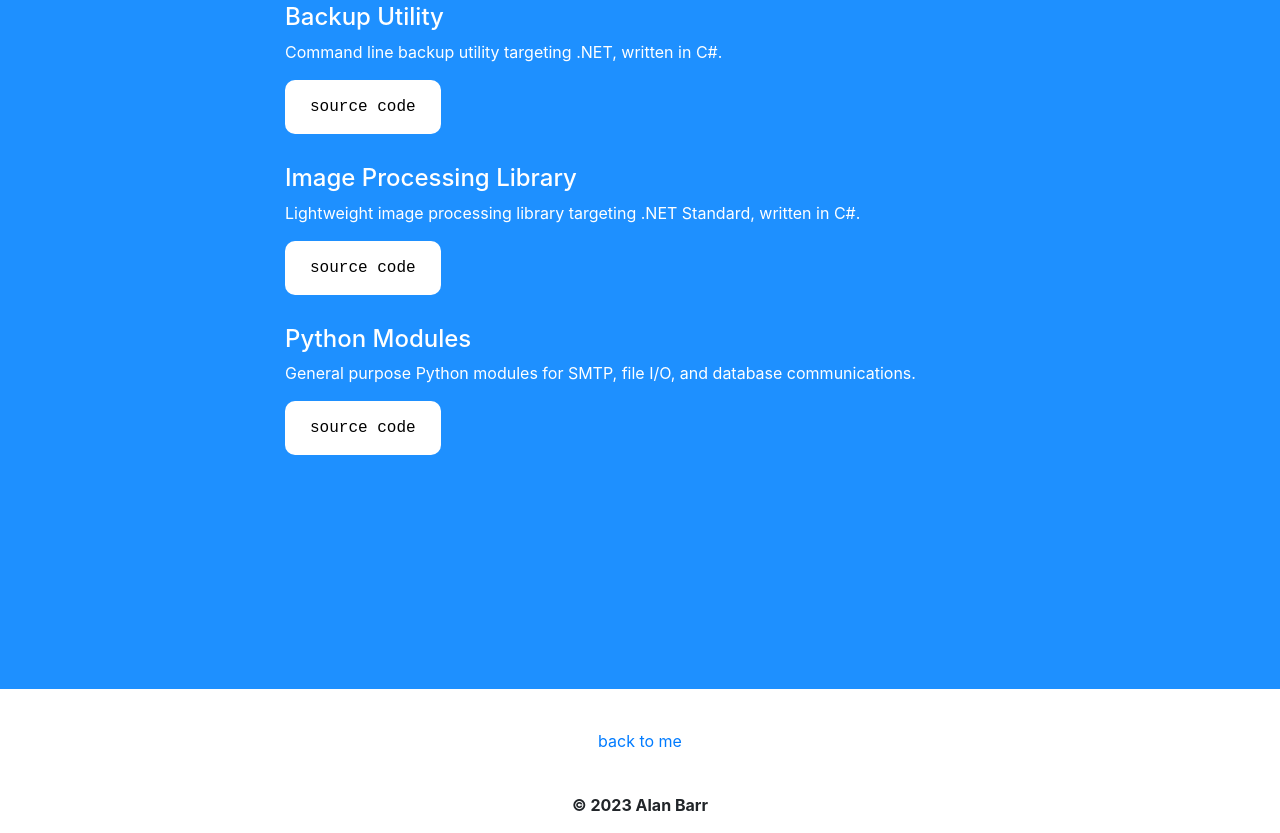
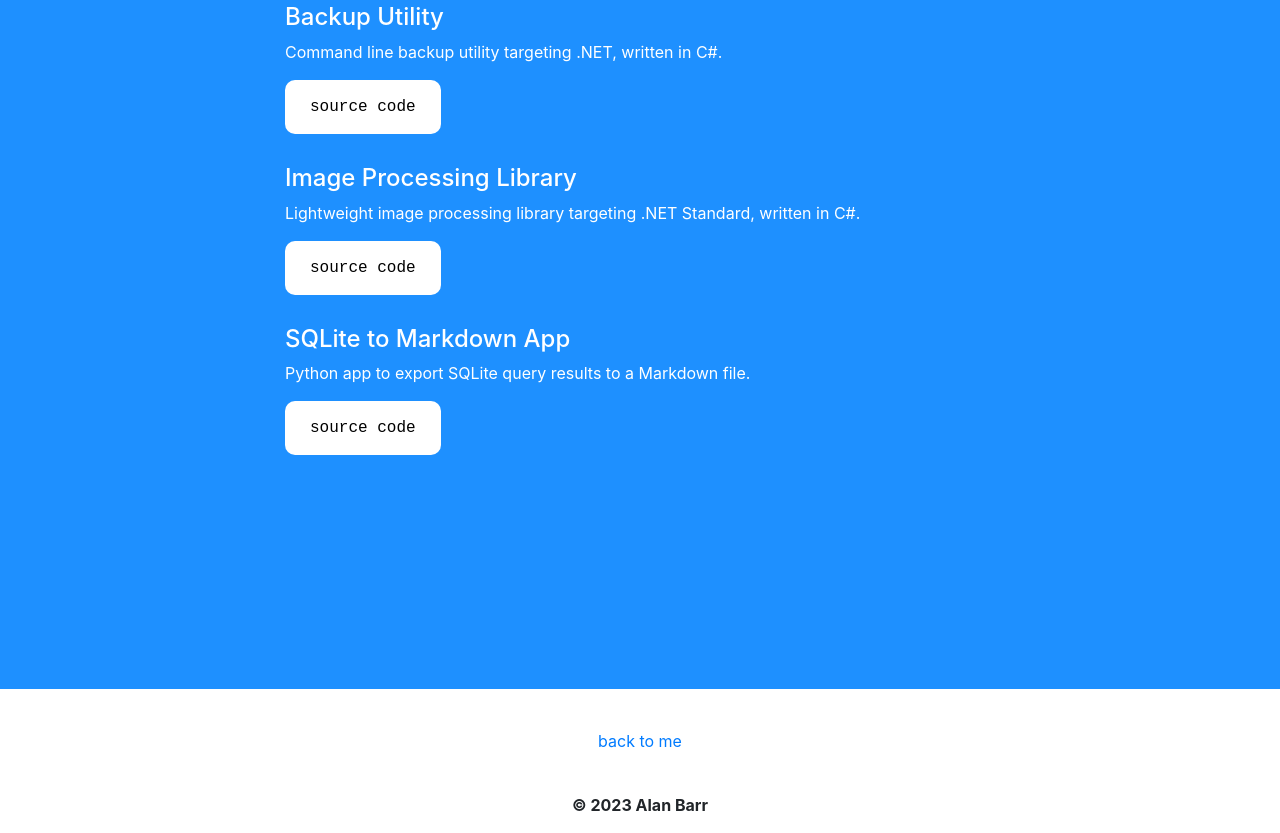
Before and after one commit to freedom35/freedom35.github.io, a plain HTML site: page index.html in a window 1280 px wide. Shown: the part 967-1800 px from the top of the page. Drawn offline with nearby package versions, Linux system fonts and the light colour scheme.

Commit message:
Updated project list

```diff
--- a/index.html
+++ b/index.html
@@ -83,11 +83,11 @@
                         </li>
                         <li>
                             <div>
-                                <h4>Python Modules</h4>
+                                <h4>SQLite to Markdown App</h4>
                                 <p>
-                                    General purpose Python modules for SMTP, file I/O, and database communications.
+                                    Python app to export SQLite query results to a Markdown file.
                                 </p>
-                                <a class="code-link" href="https://github.com/freedom35/python-modules">source code</a>
+                                <a class="code-link" href="https://github.com/freedom35/python-sqlite-to-markdown">source code</a>
                             </div>
                         </li>
                     </ul>
```
